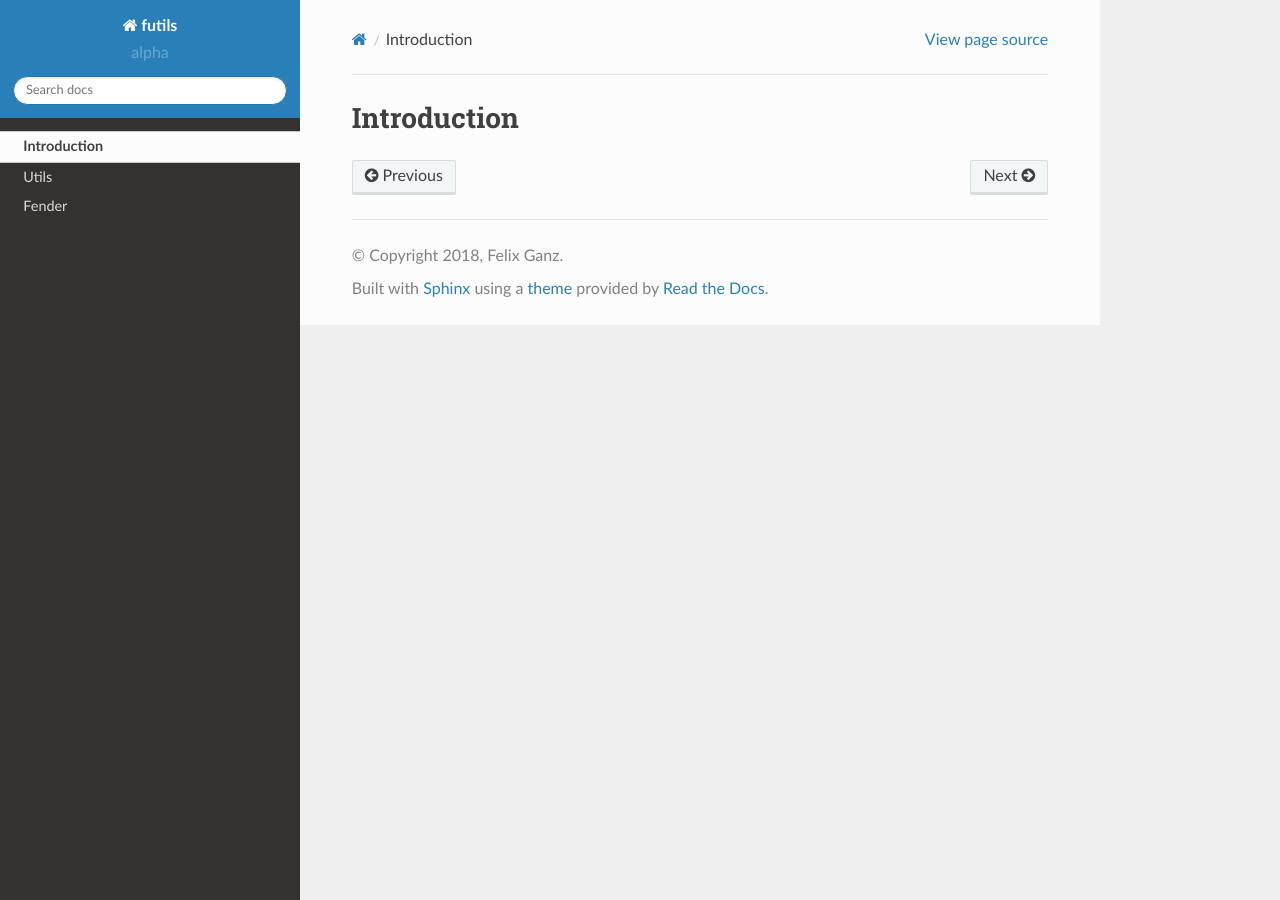
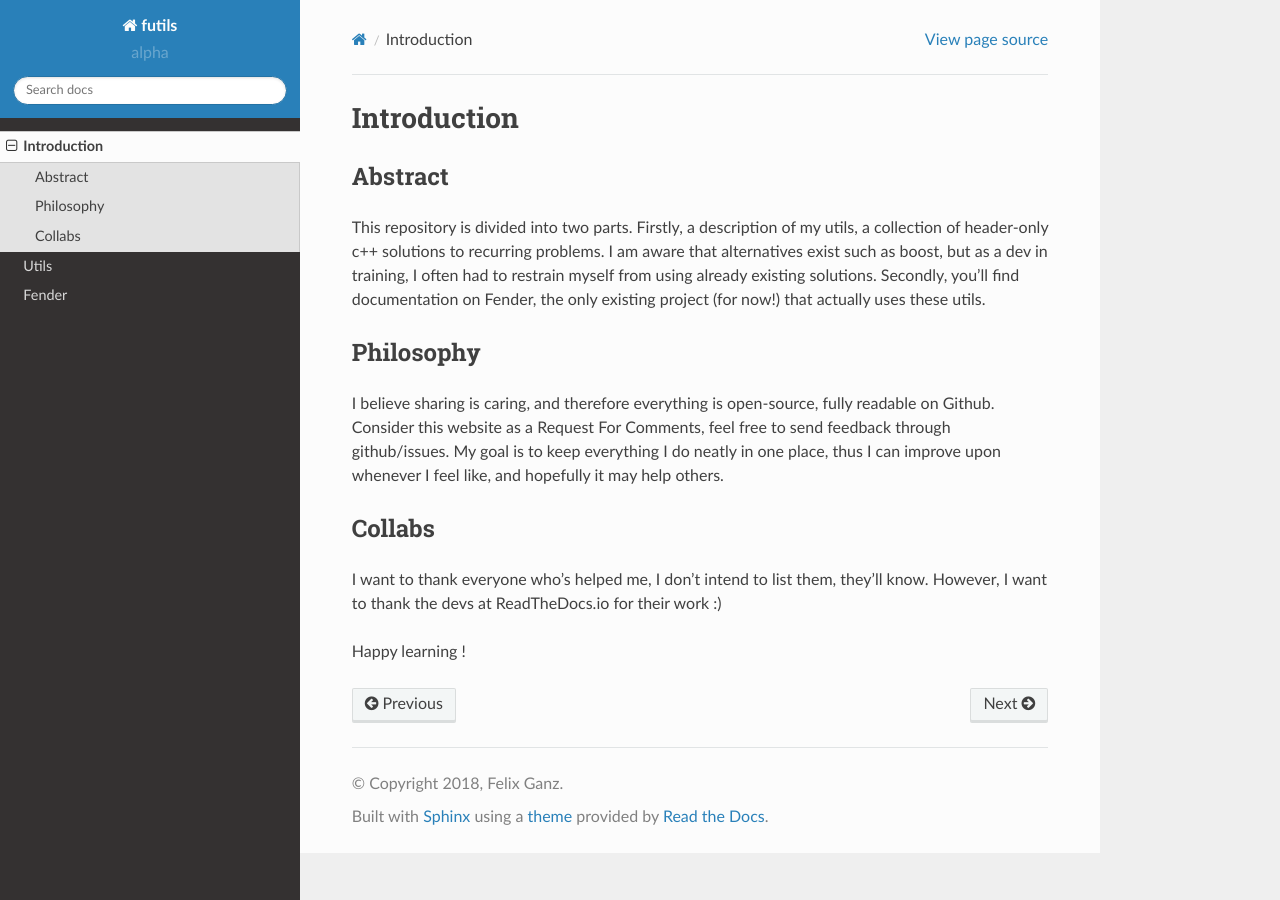
Before and after one commit to ganzf/futils, a Sphinx documentation site: the page built from docs/introduction.rst, in a window 1280 px wide. Built offline with Sphinx 7.4.7 and the Read the Docs theme 2.0.0, drawn with Linux system fonts in a browser that asks for light colours.

Commit message:
doc update

```diff
--- /dev/null
+++ b/docs/ecs.rst
@@ -0,0 +1,2 @@
+ecs
+---
--- a/docs/fender.rst
+++ b/docs/fender.rst
@@ -1,2 +1,7 @@
 Fender
 ======
+
+Summary
+-------
+
+Fender is a GameEngine in c++.
--- a/docs/introduction.rst
+++ b/docs/introduction.rst
@@ -1,2 +1,19 @@
 Introduction
 ============
+
+Abstract
+--------
+
+This repository is divided into two parts. Firstly, a description of my utils, a collection of header-only c++ solutions to recurring problems. I am aware that alternatives exist such as boost, but as a dev in training, I often had to restrain myself from using already existing solutions. Secondly, you'll find documentation on Fender, the only existing project (for now!) that actually uses these utils.
+
+Philosophy
+----------
+
+I believe sharing is caring, and therefore everything is open-source, fully readable on Github. Consider this website as a Request For Comments, feel free to send feedback through github/issues. My goal is to keep everything I do neatly in one place, thus I can improve upon whenever I feel like, and hopefully it may help others.
+
+Collabs
+-------
+I want to thank everyone who's helped me, I don't intend to list them, they'll know.
+However, I want to thank the devs at ReadTheDocs.io for their work :)
+
+Happy learning !
--- /dev/null
+++ b/docs/rendering.rst
@@ -0,0 +1,2 @@
+rendering
+---------
```
Also changed, not shown: docs/callback.md (deleted, +0 -28 lines), docs/clock.md (deleted, +0 -1 lines), docs/dloader.md (deleted, +0 -1 lines), docs/ecs.md (deleted, +0 -1 lines), docs/futils.md (deleted, +0 -1 lines), docs/index.md (deleted, +0 -21 lines), docs/index.rst (+0 -10 lines), docs/ini.md (deleted, +0 -1 lines), docs/log.md (deleted, +0 -1 lines), docs/scopelock.md (deleted, +0 -1 lines), docs/sigCatch.md (deleted, +0 -1 lines), docs/utils.rst (+11 -0 lines).
